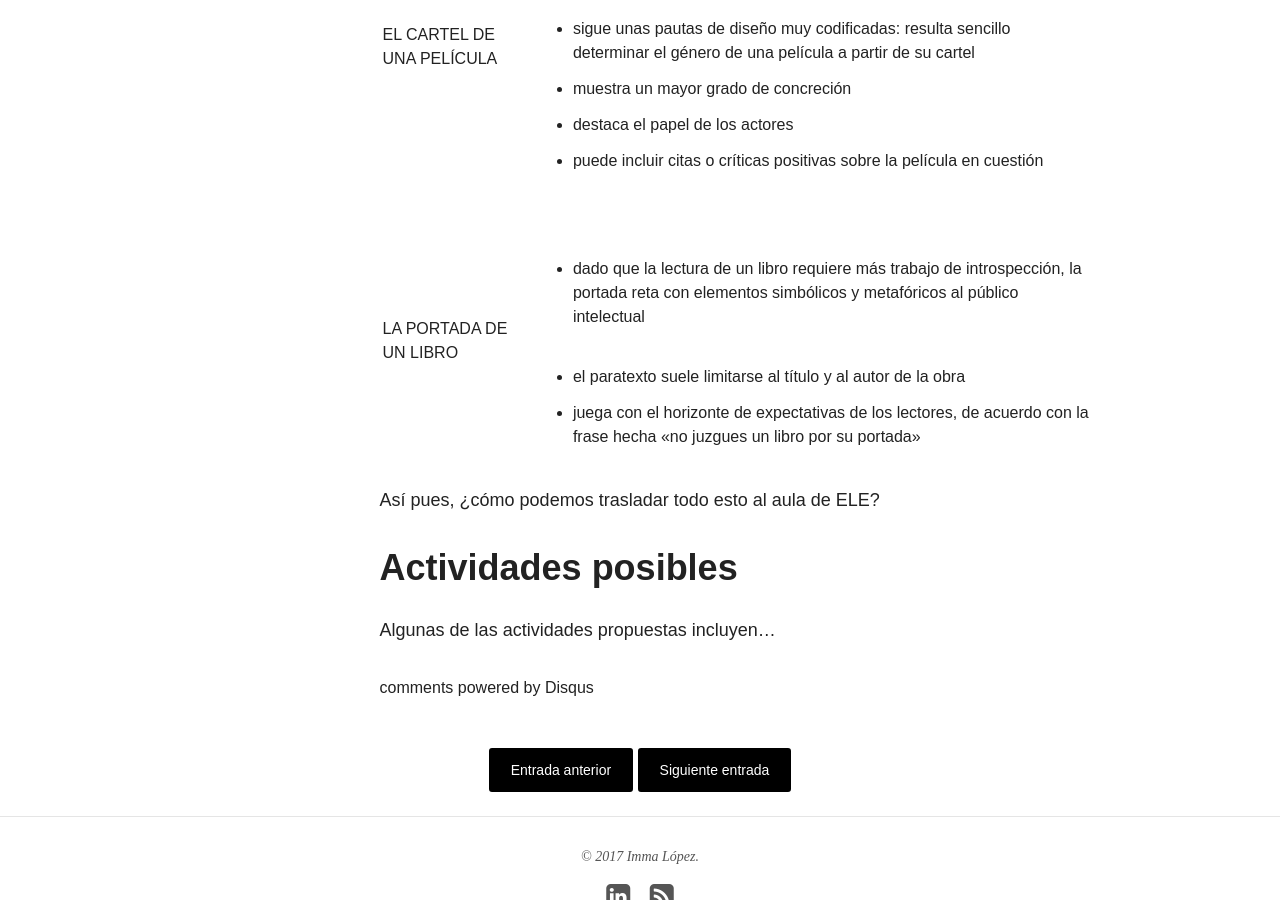
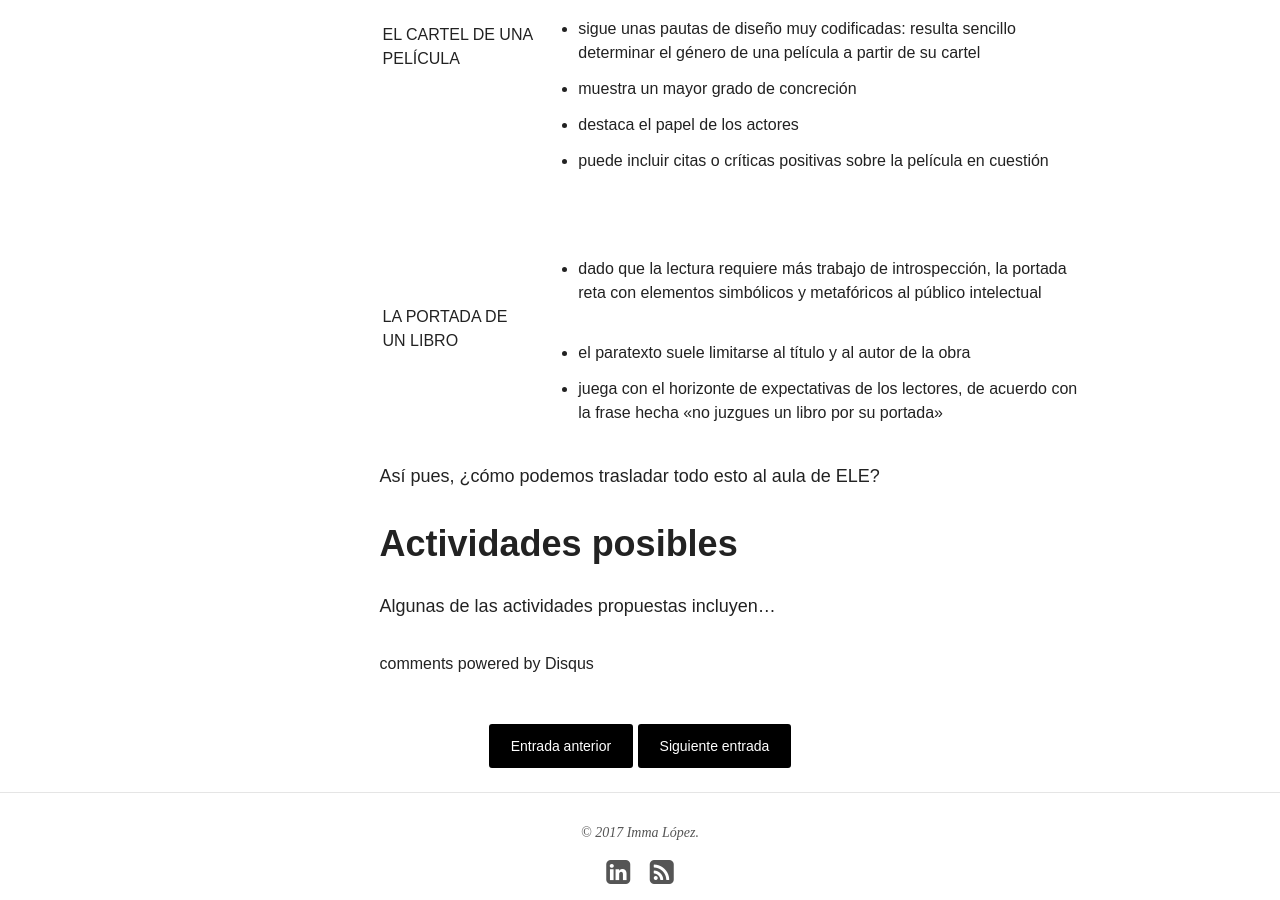
Before and after one commit to immalopez/immalopez.github.io, a Jekyll site: the page built from _posts/blog/2017-10-20-carteles-y-portadas.md, in a window 1280 px wide and 900 px high, scrolled down 1231 px. Built offline with Jekyll 4.4.1, drawn with Linux system fonts in a browser that asks for light colours; nearby versions of some CDN libraries; comment, search, counter and statistics services are not loaded.

Commit message:
Update 2017-10-20-carteles-y-portadas.md

```diff
--- a/_posts/blog/2017-10-20-carteles-y-portadas.md
+++ b/_posts/blog/2017-10-20-carteles-y-portadas.md
@@ -43,7 +43,7 @@ Hoy hemos estado hablando de las características que distinguen la **portada de
       <td>LA PORTADA DE UN LIBRO</td>
       <td>
         <ul>
-          <li>dado que la lectura de un libro requiere más trabajo de introspección, la portada reta con elementos simbólicos y metafóricos al público intelectual</li>
+          <li>dado que la lectura requiere más trabajo de introspección, la portada reta con elementos simbólicos y metafóricos al público intelectual</li>
           <li>el paratexto suele limitarse al título y al autor de la obra</li>
           <li>juega con el horizonte de expectativas de los lectores, de acuerdo con la frase hecha «no juzgues un libro por su portada»</li>
         </ul>
```
